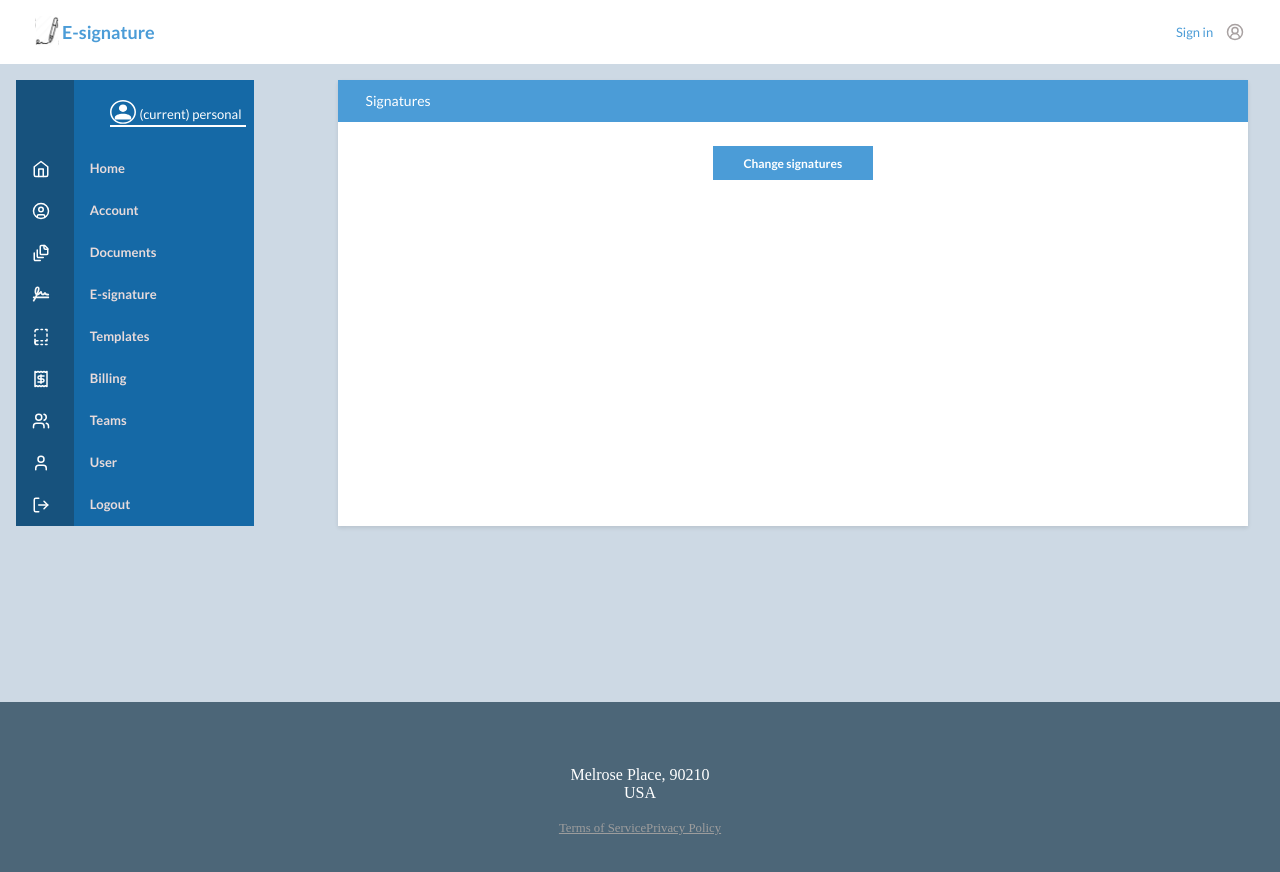
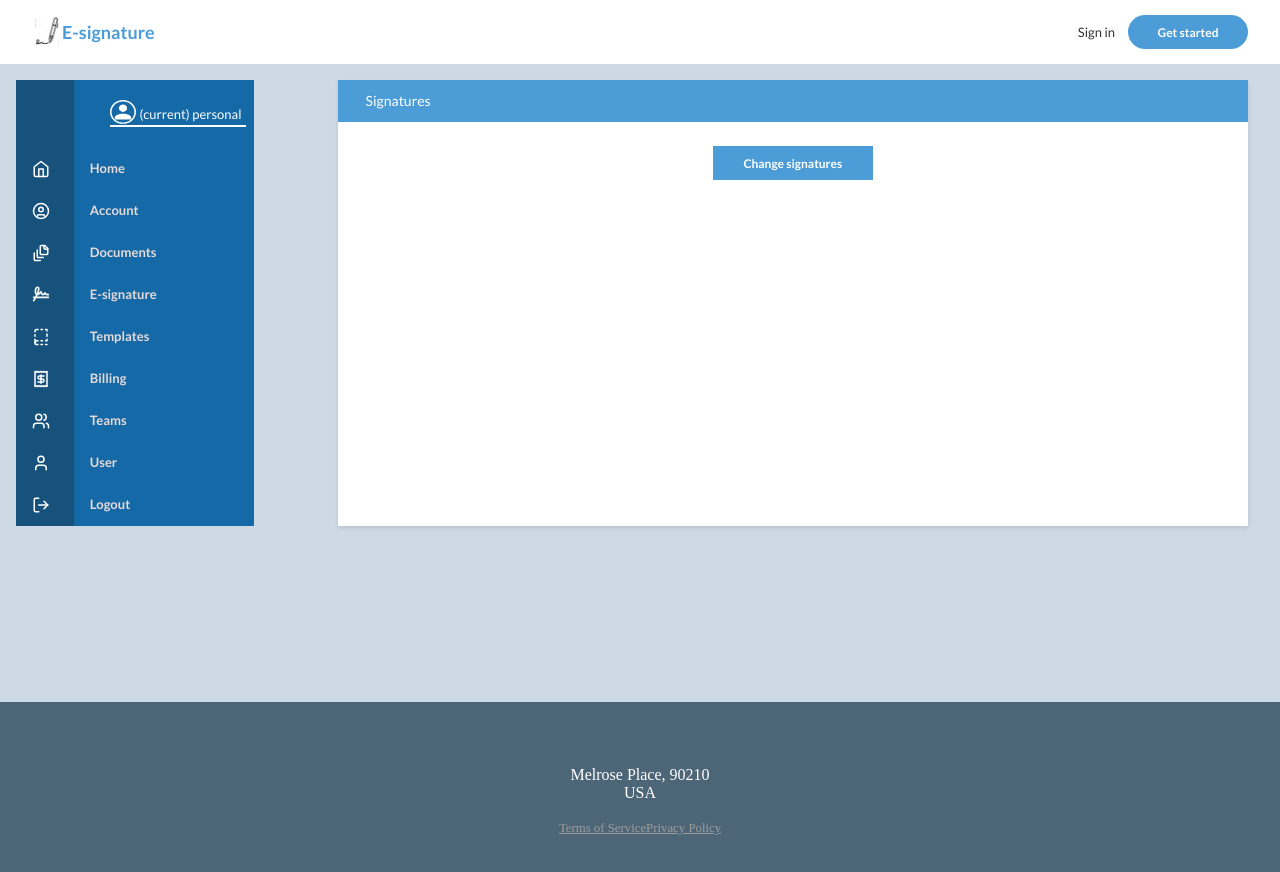
Before and after one commit to nathan-assefa/digital-signature-frontend, a React (Vite) app: page /signature in a window 1280 px wide. Shown: the top 872 px of the page. Built offline with nearby package versions, Linux system fonts and the light colour scheme; what @syncfusion/ej2-base would draw is missing.

Commit message:
adding logic to the header

```diff
--- a/src/components/Header.tsx
+++ b/src/components/Header.tsx
@@ -44,17 +44,21 @@ const Header = () => {
           ) : (
             <Link to="/login" className="link">
               <div className="header-document">
-                <div className="documentation">Sign in</div>
+                <div className="documentation sign-in">Sign in</div>
               </div>
             </Link>
           )}
+          {username ? (
             <div
               onClick={() => setShowhowMenu((prev) => !prev)}
               className="header-profile"
             >
               <CircleUserRound className="circle-user-round header-icn" />
-            {username ? <div className="user-name">{username}</div> : null}
+              <div className="user-name">{username}</div>
             </div>
+          ) : (
+            <button className="get-started">Get started</button>
+          )}
         </div>
         {showMenu && (
           <div ref={navRef} className="right-side-pop-up-menu">
--- a/src/styles/Header.css
+++ b/src/styles/Header.css
@@ -37,7 +37,28 @@
 }
 
 .header-right .documentation {
-  display: none;
+  /* display: none; */
+}
+
+.sign-in {
+  color: rgb(50, 49, 49);
+  margin-right: 1em;
+}
+
+.get-started {
+  width: 7em;
+  height: 28px;
+  color: white;
+  font-weight: bold;
+  font-size: 12px;
+  font-family: Lato;
+  border: none;
+  display: block;
+  margin-left: auto;
+  margin-right: auto;
+  background: var(--blue-color);
+  border-radius: 20px;
+  cursor: pointer;
 }
 
 .header-profile,
@@ -111,6 +132,10 @@
 }
 
 @media screen and (min-width: 850px) {
+  .get-started {
+    width: 10em;
+    height: 34px;
+  }
   .header-left .e-signature {
     font-size: 18px;
   }
--- a/src/styles/signature.css
+++ b/src/styles/signature.css
@@ -37,6 +37,7 @@
   margin-left: auto;
   margin-right: auto;
   background: var(--blue-color);
+
   cursor: pointer;
 }
 
```
Lines whose indentation alone changed are shown as unchanged.
